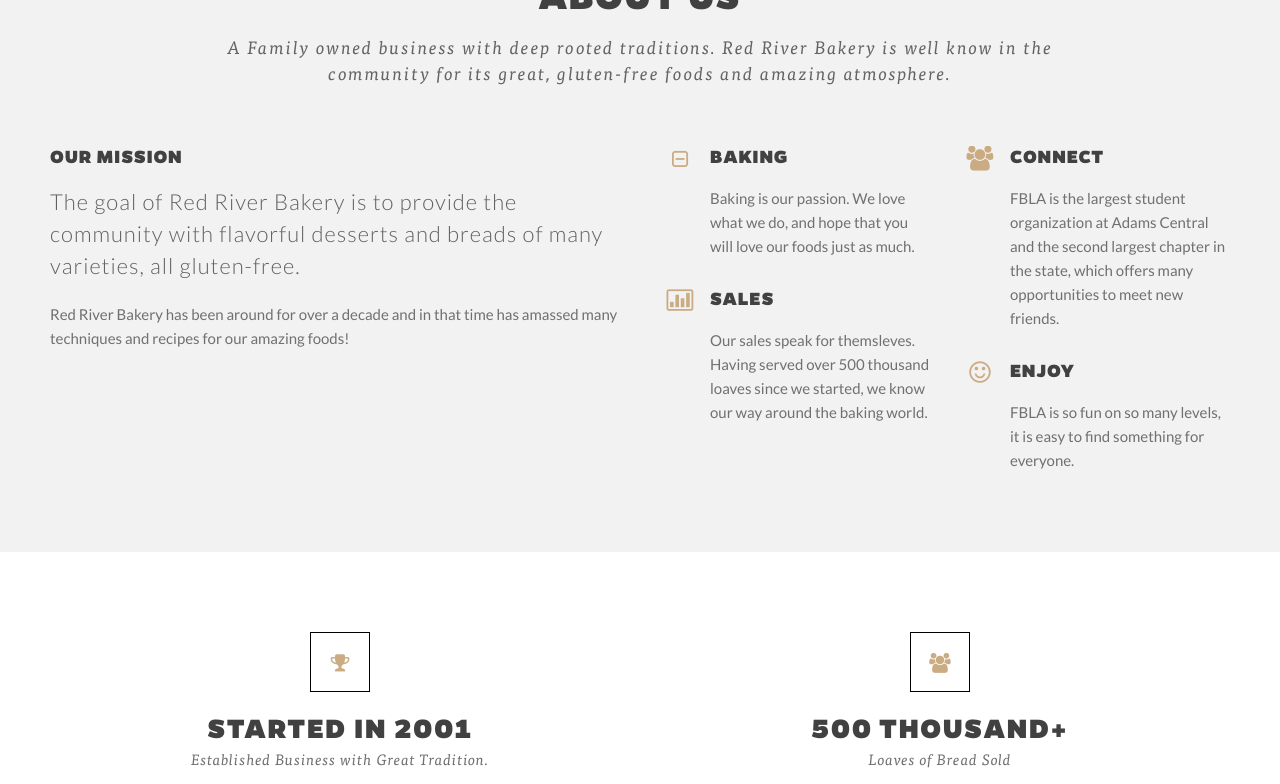
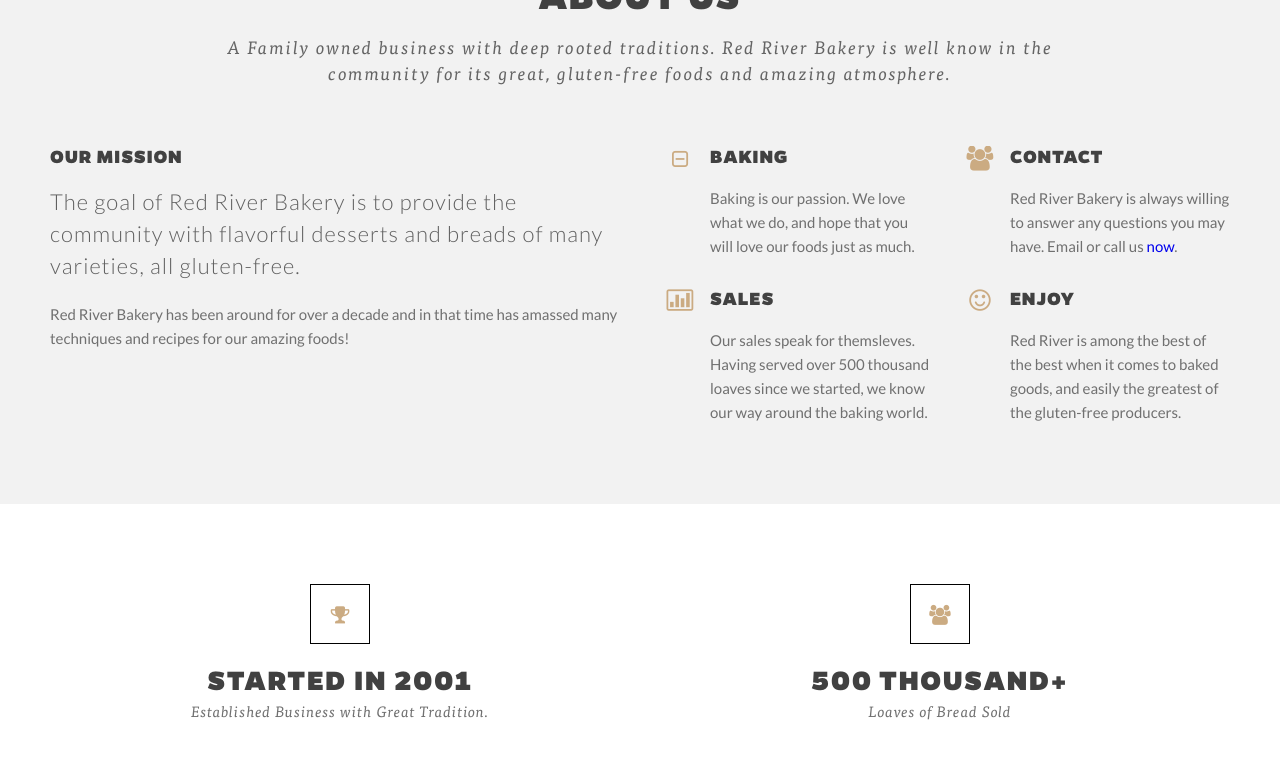
Before and after one commit to fblabake/fblabake.github.io, a Jekyll site: the page built from index.html, in a window 1280 px wide and 900 px high, scrolled down 894 px, cut to the strip 116-900 px from the top of the window. Built offline with Jekyll 4.4.1, drawn with Linux system fonts in a browser that asks for light colours.

Commit message:
Update index.html

```diff
--- a/index.html
+++ b/index.html
@@ -117,14 +117,14 @@
                <div class="four columns" data-scroll-reveal="enter bottom move 100px over 0.5s after 0.1s">
                     <div class="about-box">
                          <div class="about-box-icon"></div>
-                         <h5>CONNECT</h5>
-                         <p>FBLA is the largest student organization at Adams Central and the second largest chapter in the state, which offers many opportunities to meet new friends.</p>
+                         <h5>CONTACT</h5>
+                         <p>Red River Bakery is always willing to answer any questions you may have. Email or call us <a data-gal="m_PageScroll2id" data-ps2id-offset="65" href="/#contact">now</a>.</p>
                     </div>
 
                     <div class="about-box">
                          <div class="about-box-icon"></div>
                          <h5>ENJOY</h5>
-                         <p>FBLA is so fun on so many levels, it is easy to find something for everyone.</p>
+                         <p>Red River is among the best of the best when it comes to baked goods, and easily the greatest of the gluten-free producers.</p>
                     </div>
                </div>
           </div>
```
